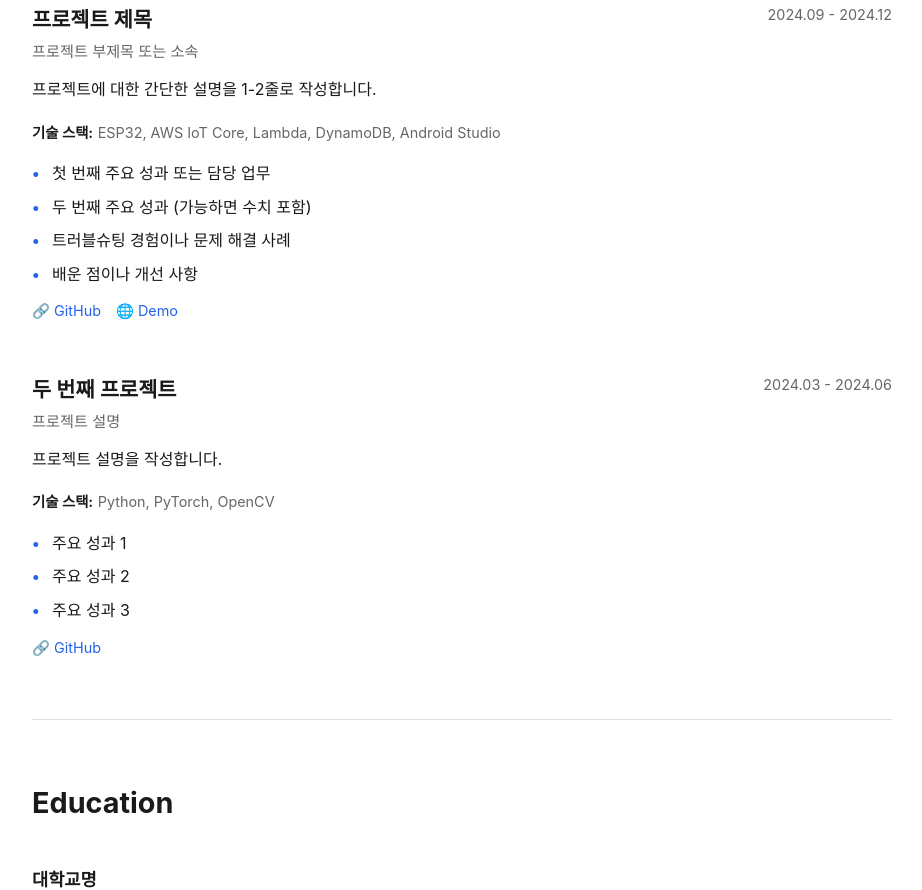
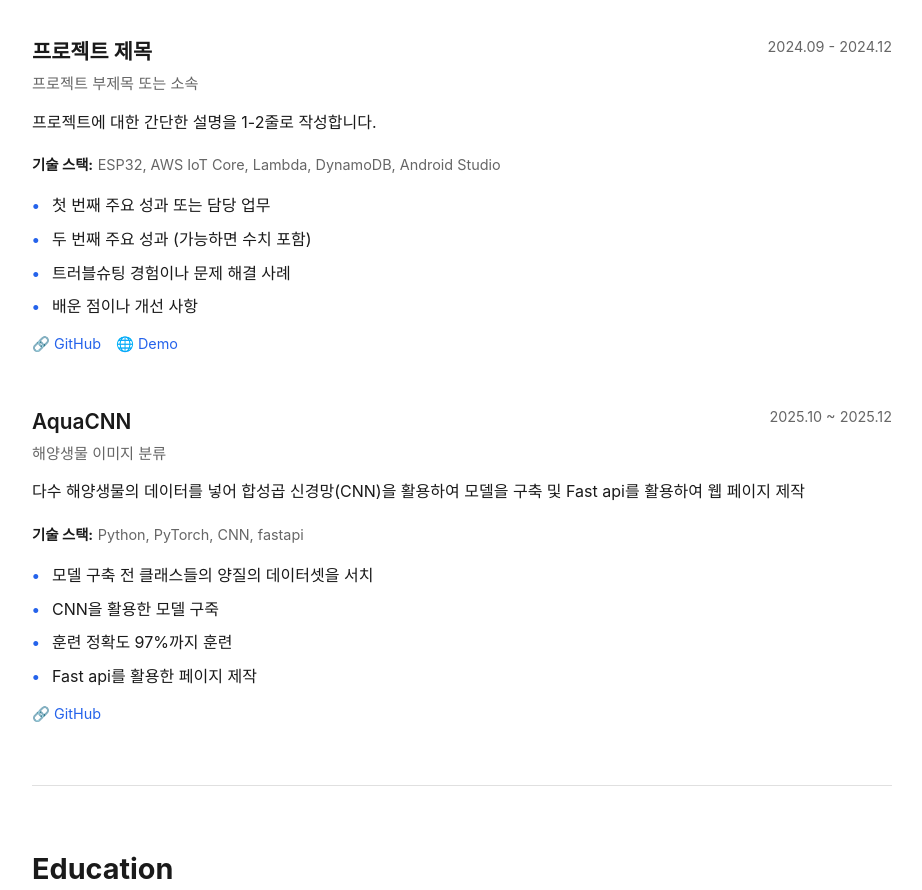
Before and after one commit to MashBung/resume_pages, a plain HTML site: page index.html in a window 1280 px wide. Shown: the part 1428-2318 px from the top of the page, without its empty margins (178-1100 px from the left). Drawn offline with Linux system fonts and the light colour scheme.

Commit message:
Update index.html

```diff
--- a/index.html
+++ b/index.html
@@ -406,6 +406,7 @@
                         <li>Node.js</li>
                         <li>Android</li>
                         <li>Arduino ide</li>
+                        <li>Fast api</li>
                     </ul>
                 </div>
                 <div class="skill-category">
@@ -420,7 +421,7 @@
                 <div class="skill-category">
                     <h3>클라우드 & DevOps</h3>
                     <ul>
-                        <li>AWS (IoT Core, Lambda, EC2)</li>
+                        <li>AWS (IoT Core, Lambda, EC2, S3)</li>
                         <li>Docker</li>
                         <li>Git</li>
                     </ul>
@@ -466,29 +467,30 @@
             <div class="experience-item">
                 <div class="experience-header">
                     <div class="experience-title">
-                        <h3>두 번째 프로젝트</h3>
-                        <p class="experience-subtitle">프로젝트 설명</p>
+                        <h3>AquaCNN</h3>
+                        <p class="experience-subtitle">해양생물 이미지 분류</p>
                     </div>
-                    <span class="experience-period">2024.03 - 2024.06</span>
+                    <span class="experience-period">2025.10 ~ 2025.12</span>
                 </div>
 
                 <p class="experience-description">
-                    프로젝트 설명을 작성합니다.
+                    다수 해양생물의 데이터를 넣어 합성곱 신경망(CNN)을 활용하여 모델을 구축 및 Fast api를 활용하여 웹 페이지 제작
                 </p>
 
                 <div class="tech-stack">
                     <strong>기술 스택:</strong>
-                    <span>Python, PyTorch, OpenCV</span>
+                    <span>Python, PyTorch, CNN, fastapi</span>
                 </div>
 
                 <ul class="achievements">
-                    <li>주요 성과 1</li>
-                    <li>주요 성과 2</li>
-                    <li>주요 성과 3</li>
+                    <li>모델 구축 전 클래스들의 양질의 데이터셋을 서치</li>
+                    <li>CNN을 활용한 모델 구죽</li>
+                    <li>훈련 정확도 97%까지 훈련</li>
+                    <li>Fast api를 활용한 페이지 제작</li>
                 </ul>
 
                 <div class="project-links">
-                    <a href="#" target="_blank">🔗 GitHub</a>
+                    <a href="https://github.com/syuenJJang/AquaCNN-Project" target="_blank">🔗 GitHub</a>
                 </div>
             </div>
 
```
